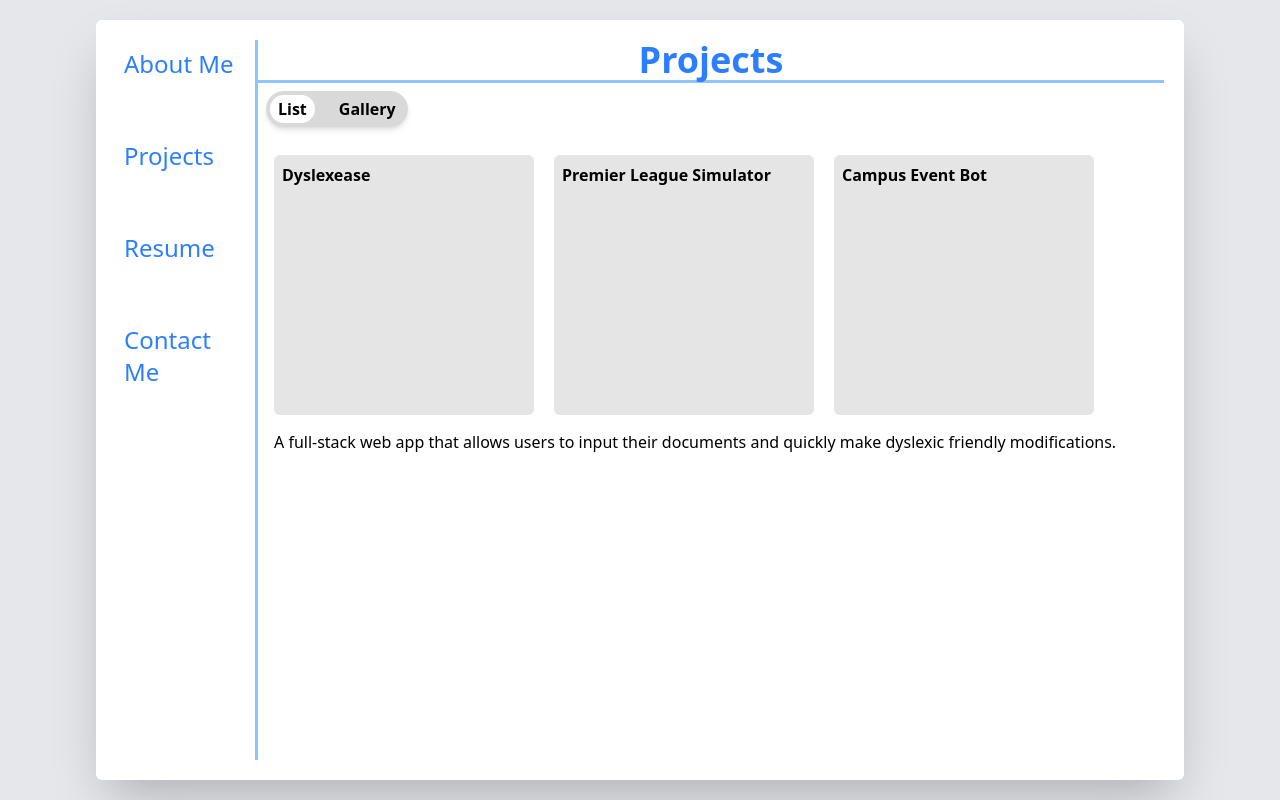
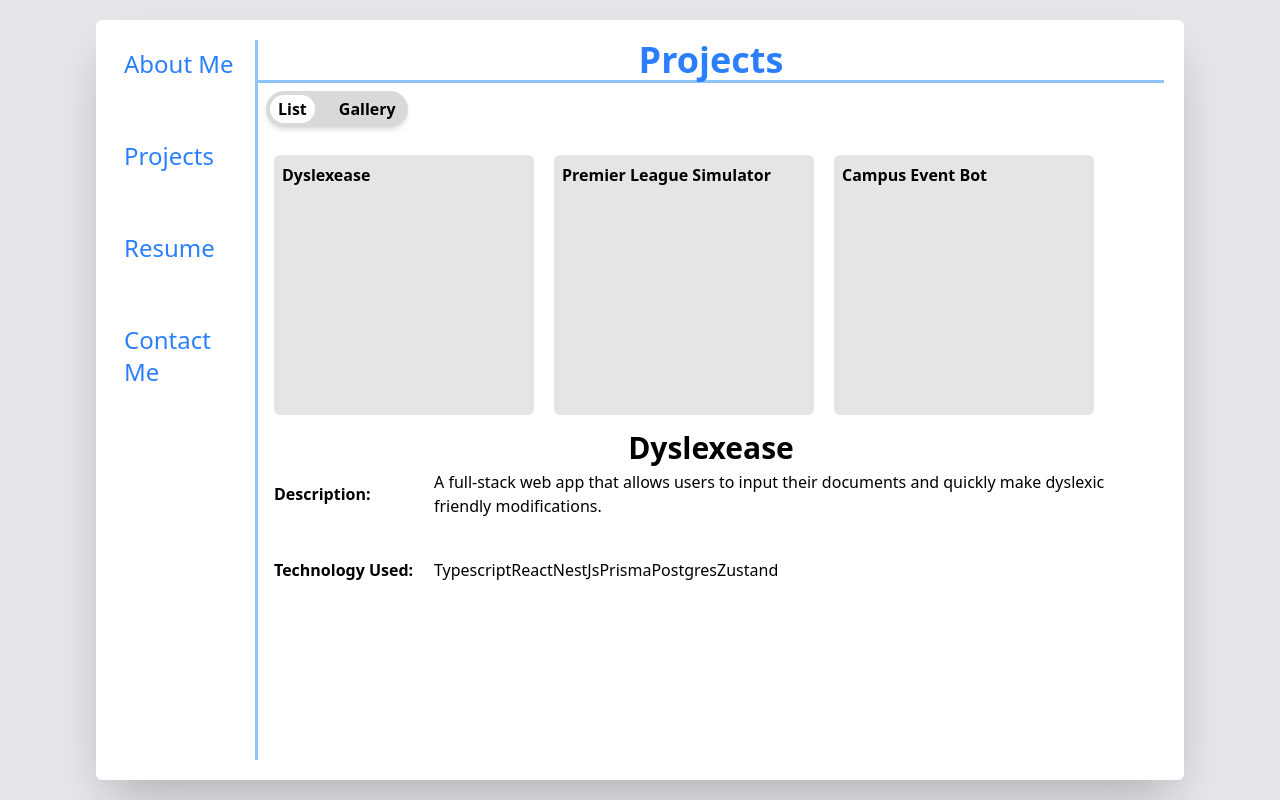
Before and after one commit to TheLuckyman30/portfolio, a React (Vite) app: page / in a window 1280 px wide. Both pictures are taken after a click on the element "Projects". Built offline with nearby package versions, Linux system fonts and the light colour scheme.

Commit message:
Initial project info component

```diff
--- a/src/pages/projects/Projects.tsx
+++ b/src/pages/projects/Projects.tsx
@@ -1,6 +1,5 @@
 import { MyTab, MyTabGroup } from "../../components";
-import { CoverflowView, ListView } from "./components";
-import { useProjPageConext } from "../../utils/proj-page-context";
+import { CoverflowView, ListView, ProjectInfo } from "./components";
 import { type JSX, useState } from "react";
 
 const views = [
@@ -16,7 +15,6 @@ const views = [
 
 export function Projects() {
   const defaultIndex = 0;
-  const { selectedProject } = useProjPageConext();
   const [selectedView, setSelectedView] = useState<JSX.Element>(
     views[defaultIndex].element,
   );
@@ -35,7 +33,7 @@ export function Projects() {
           </MyTabGroup>
           <div className="flex-1 overflow-y-auto">{selectedView}</div>
         </section>
-        <section className="p-2 flex-1">{selectedProject.description}</section>
+        <ProjectInfo />
       </div>
     </>
   );
--- /dev/null
+++ b/src/pages/projects/components/ProjectInfo.tsx
@@ -0,0 +1,25 @@
+import { useProjPageConext } from "../../../utils/proj-page-context";
+
+export function ProjectInfo() {
+  const { selectedProject } = useProjPageConext();
+  const test = [
+    { label: "Description", value: selectedProject.description },
+    { label: "Technology Used", value: selectedProject.techUsed },
+  ];
+
+  return (
+    <section className="flex flex-col p-2 flex-1">
+      <h1 className="text-3xl font-bold text-center mb-1">
+        {selectedProject.name}
+      </h1>
+      <table>
+        {test.map((t) => (
+          <tr>
+            <td className="w-40 pb-10 font-semibold">{t.label}:</td>
+            <td className="pb-10">{t.value}</td>
+          </tr>
+        ))}
+      </table>
+    </section>
+  );
+}
--- a/src/pages/projects/components/index.ts
+++ b/src/pages/projects/components/index.ts
@@ -1,2 +1,3 @@
 export { ListView } from "./ListView";
 export { CoverflowView } from "./CoverflowView";
+export { ProjectInfo } from "./ProjectInfo";
```
